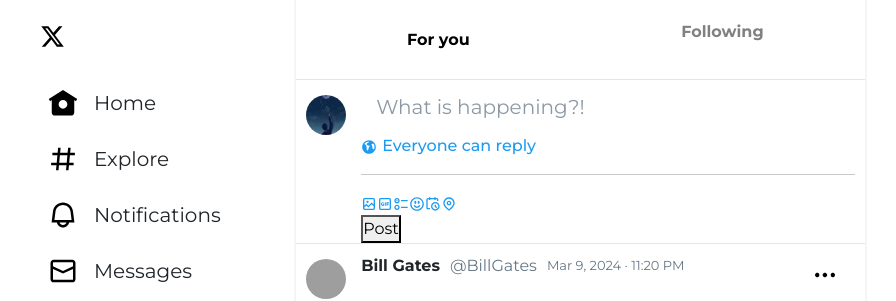
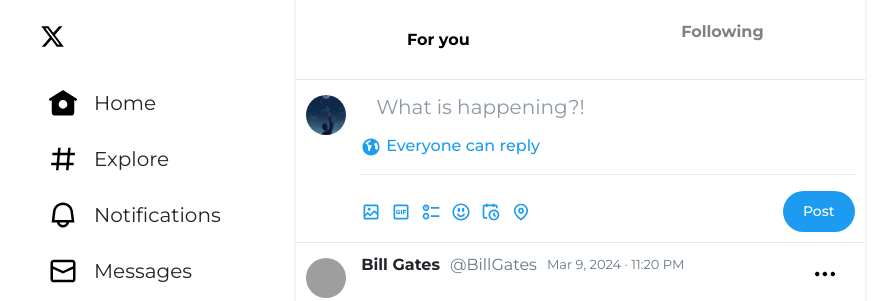
Before and after one commit to pay4ok-exe/X.com-clone, a React (Vite) app: page / in a window 1280 px wide. Shown: the top 301 px of the page, without its empty margins (64-960 px from the left). Built offline with nearby package versions, Linux system fonts and the light colour scheme; grey boxes are pictures that could not be loaded.

Commit message:
Verska finished

```diff
--- a/src/components/homeMenuComponents/newTweet/NewTweet.jsx
+++ b/src/components/homeMenuComponents/newTweet/NewTweet.jsx
@@ -13,7 +13,7 @@
         </div>
         <hr />
         <div className="actions-container">
-          <div className="symbol">
+          <div className="symbol symbols-container">
             {MEDIA}
             {GIF}
             {POLL}
@@ -21,7 +21,9 @@
             {SCHEDULE}
             {LOCATION}
           </div>
-          <button>Post</button>
+          <button type="button" className="new-tweet-btn">
+            Post
+          </button>
         </div>
       </div>
     </div>
--- a/src/components/homeMenuComponents/styles.css
+++ b/src/components/homeMenuComponents/styles.css
@@ -123,13 +123,9 @@
   display: flex;
 }
 
-.symbols {
-  display: flex;
-}
-
 .symbol svg {
-  height: 16px;
-  width: 16px;
+  height: 20px;
+  width: 20px;
   fill: rgb(29, 155, 240);
 }
 
@@ -168,3 +164,30 @@
 #new-tweet-input::placeholder {
   color: rgba(101, 119, 134, 0.75);
 }
+
+.actions-container {
+  display: flex;
+  justify-content: space-between;
+  align-items: center;
+  margin-bottom: 10px;
+}
+
+.symbols-container {
+  display: flex;
+  gap: 10px;
+}
+
+.new-tweet-btn {
+  background-color: rgb(29, 155, 240);
+  padding: 10px 20px;
+  color: white;
+  font-size: 14px;
+  font-weight: 500;
+  border: 0;
+
+  border-radius: 40px;
+}
+
+hr {
+  color: #adb5bd;
+}
```
